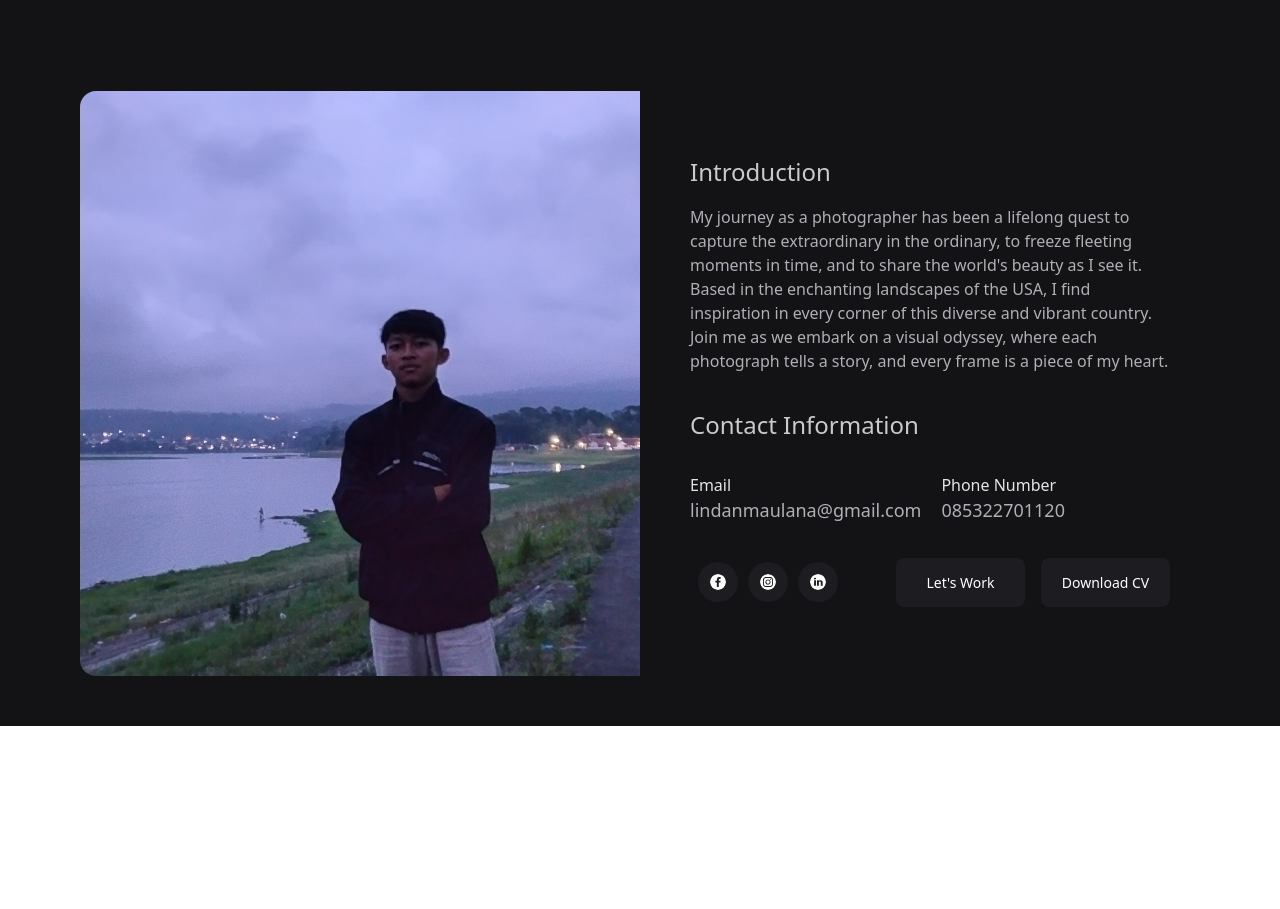
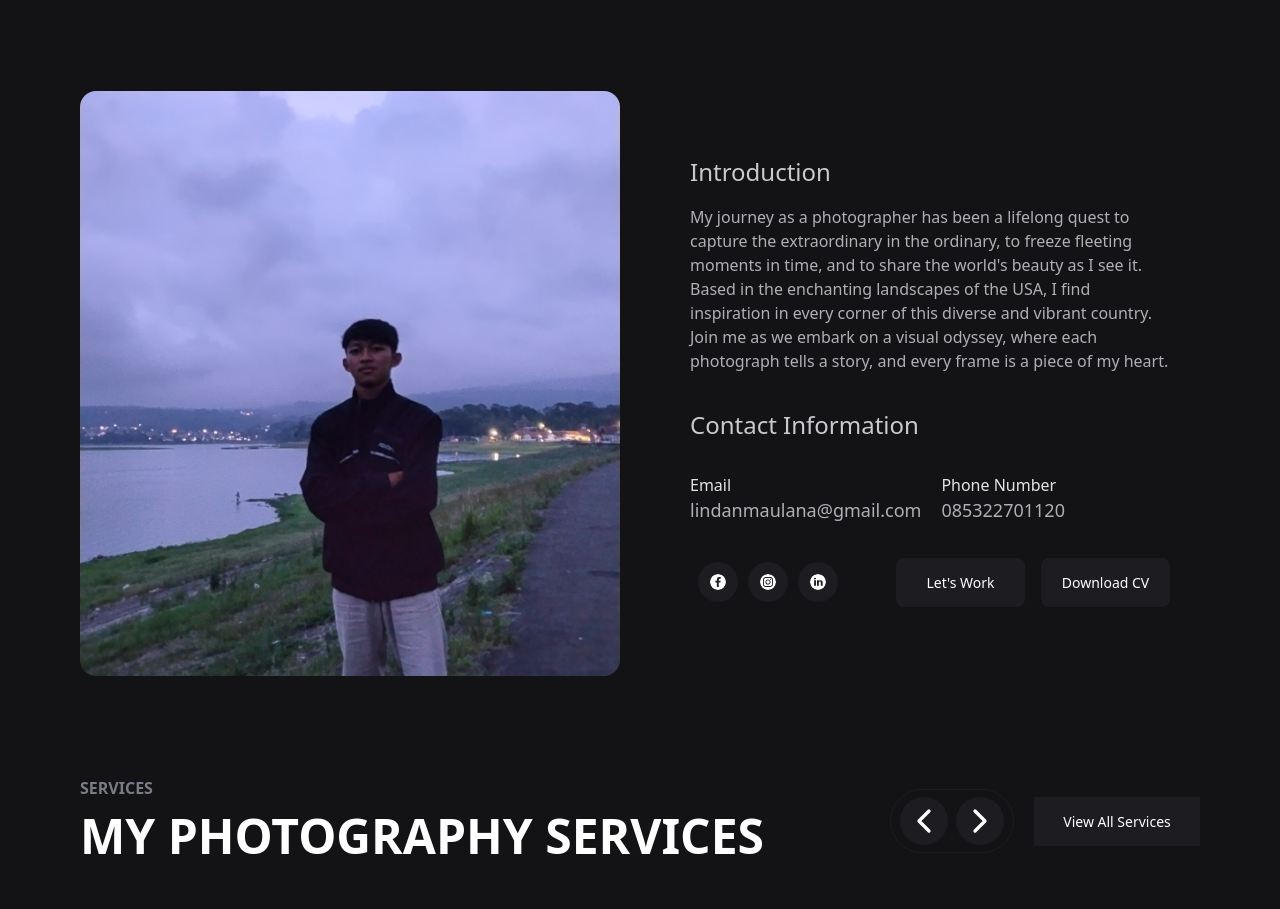
Before and after one commit to lindanmaulana/PortfolioPerson, a website: page index.html in a window 1280 px wide. Shown: the part 1030-1939 px from the top of the page. Before the commit the page ends 1756 px from the top, so only its background shows below. Drawn offline with Linux system fonts and the light colour scheme.

Commit message:
section baru

```diff
--- a/index.html
+++ b/index.html
@@ -5,7 +5,7 @@
     <meta name="viewport" content="width=device-width, initial-scale=1.0" />
     <title>Lindan Maulana</title>
     <link rel="shortcut icon" href="/assets/img/me.png" type="image/x-icon" />
-    <link href="./src/output.css" rel="stylesheet">
+    <link href="./src/output.css" rel="stylesheet" />
     <style>
       .container {
         max-width: 1120px;
@@ -207,7 +207,7 @@
                 <div
                   id="about-content-img-el"
                   style="background-image: url(/assets/img/me2.jpg)"
-                  class="w-[620px] h-[585px] block bg-cover bg-center rounded-2xl"
+                  class="w-[540px] h-[585px] block bg-cover bg-center rounded-2xl"
                 ></div>
               </div>
               <div
@@ -362,6 +362,82 @@
         </div>
       </section>
       <!-- about end -->
+
+      <!-- services start -->
+      <section id="services" class="bg-[#131316] pt-[50px] pb-[50px]">
+        <div class="container mx-auto">
+          <div id="services-inner" class="w-full h-[752px]">
+            <div
+              id="services-heading"
+              class="w-full h-[130px] pb-[40px] flex justify-between"
+            >
+              <div id="services-heading-left" class="w-[950px] mr-[20px]">
+                <h2 class="text-[16px] font-semibold text-[#797C86]">
+                  SERVICES
+                </h2>
+                <h3 class="text-[48px] font-semibold text-[#FFFFFF]">
+                  MY PHOTOGRAPHY SERVICES
+                </h3>
+              </div>
+              <div
+                id="services-heading-right"
+                class="self-center w-[310px] h-[64px] flex"
+              >
+                <div
+                  class="w-[124px] h-[64px] flex justify-center items-center gap-2 border border-[#1C1C21] rounded-[50px] mr-[20px]"
+                >
+                  <button
+                    class="self-center w-[48px] h-[48px] bg-[#1C1C21] rounded-full text-transparent"
+                  >
+                    <svg
+                      class="fill-current inline-block align-middle"
+                      xmlns="http://www.w3.org/2000/svg"
+                      width="40"
+                      height="40"
+                      viewBox="0 0 24 24"
+                      fill="none"
+                      stroke="#FFFF"
+                      stroke-width="2"
+                      stroke-linecap="round"
+                      stroke-linejoin="round"
+                    >
+                      <path d="M15 18l-6-6 6-6" />
+                    </svg>
+                  </button>
+                  <button
+                    class="self-center w-[48px] h-[48px] bg-[#1C1C21] rounded-full text-transparent"
+                  >
+                    <svg
+                      class="fill-current inline-block align-middle"
+                      xmlns="http://www.w3.org/2000/svg"
+                      width="40"
+                      height="40"
+                      viewBox="0 0 24 24"
+                      fill="none"
+                      stroke="#FFFF"
+                      stroke-width="2"
+                      stroke-linecap="round"
+                      stroke-linejoin="round"
+                    >
+                      <path d="M9 18l6-6-6-6" />
+                    </svg>
+                  </button>
+                </div>
+                <a
+                  href=""
+                  class="self-center w-[166px] h-[49px] px-[20px] py-[14px] bg-[#1C1C21] text-[14px] font-medium text-[#FFFFFF] text-center"
+                  >View All Services</a
+                >
+              </div>
+            </div>
+            <div id="services-content" class="w-full h-[562px] mt-[60px]">
+              <div id="services-content-text" class="w-[620px] h-[544px]"></div>
+              <div id="services-content-img"></div>
+            </div>
+          </div>
+        </div>
+      </section>
+      <!-- services end -->
     </main>
   </body>
 </html>
```
Also changed, not shown: package.json (+102 -1 lines), src/output.css.
